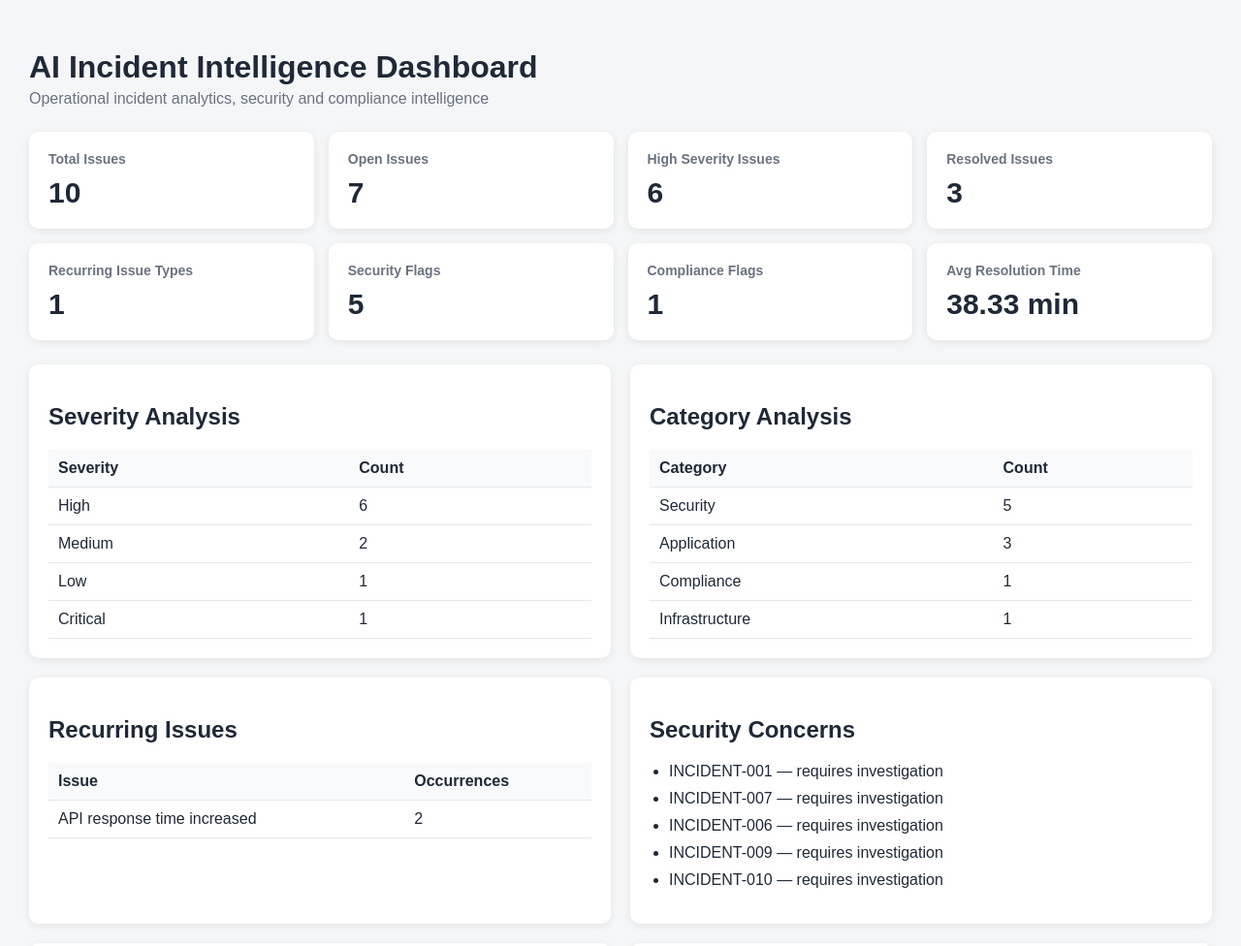
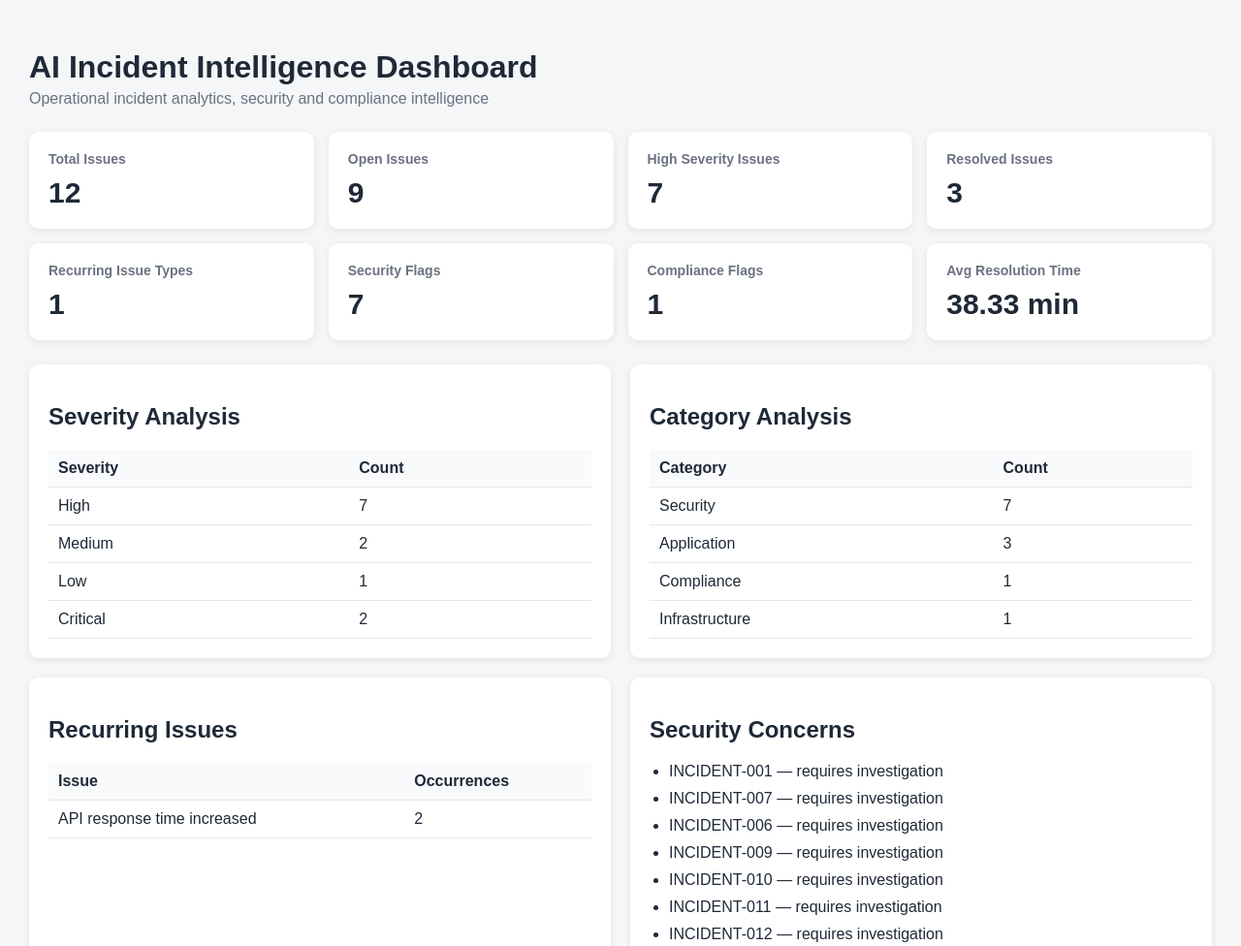
Before and after one commit to gaddamdheeraj/AI-Incident-Intelligence, a plain HTML site: page index.html in a window 1280 px wide. Shown: the top 976 px of the page at 97% size. Drawn offline with Linux system fonts and the light colour scheme.

Commit message:
Update incident intelligence dashboard

```diff
--- a/index.html
+++ b/index.html
@@ -106,17 +106,17 @@
 
         <div class="card">
             <h3>Total Issues</h3>
-            <div class="value">10</div>
+            <div class="value">12</div>
         </div>
 
         <div class="card">
             <h3>Open Issues</h3>
-            <div class="value">7</div>
+            <div class="value">9</div>
         </div>
 
         <div class="card">
             <h3>High Severity Issues</h3>
-            <div class="value">6</div>
+            <div class="value">7</div>
         </div>
 
         <div class="card">
@@ -131,7 +131,7 @@
 
         <div class="card">
             <h3>Security Flags</h3>
-            <div class="value">5</div>
+            <div class="value">7</div>
         </div>
 
         <div class="card">
@@ -162,7 +162,7 @@
 
         <tr>
             <td>High</td>
-            <td>6</td>
+            <td>7</td>
         </tr>
 
         <tr>
@@ -177,7 +177,7 @@
 
         <tr>
             <td>Critical</td>
-            <td>1</td>
+            <td>2</td>
         </tr>
 
             </table>
@@ -195,7 +195,7 @@
 
         <tr>
             <td>Security</td>
-            <td>5</td>
+            <td>7</td>
         </tr>
 
         <tr>
@@ -253,6 +253,10 @@
 
         <li>INCIDENT-010 — requires investigation</li>
 
+        <li>INCIDENT-011 — requires investigation</li>
+
+        <li>INCIDENT-012 — requires investigation</li>
+
             </ul>
         </div>
 
```
